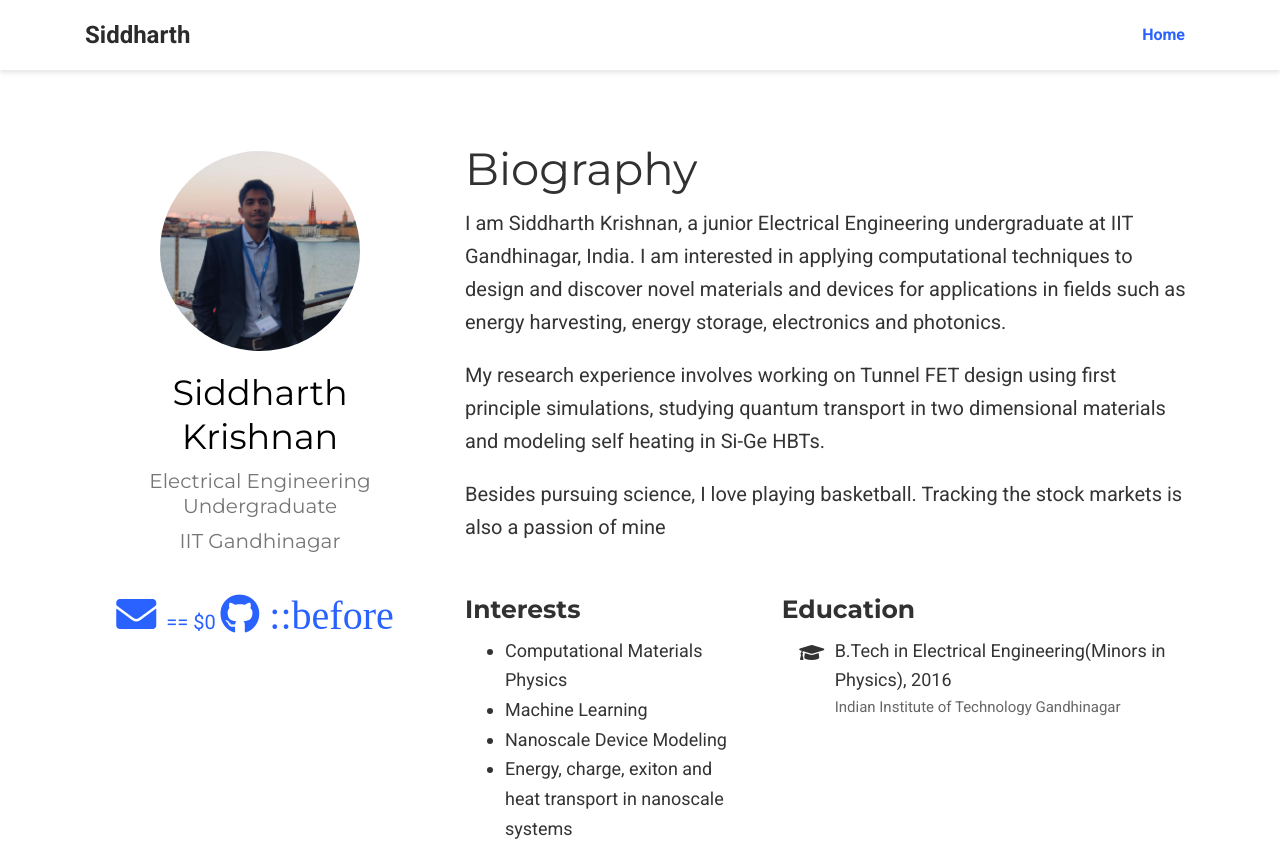
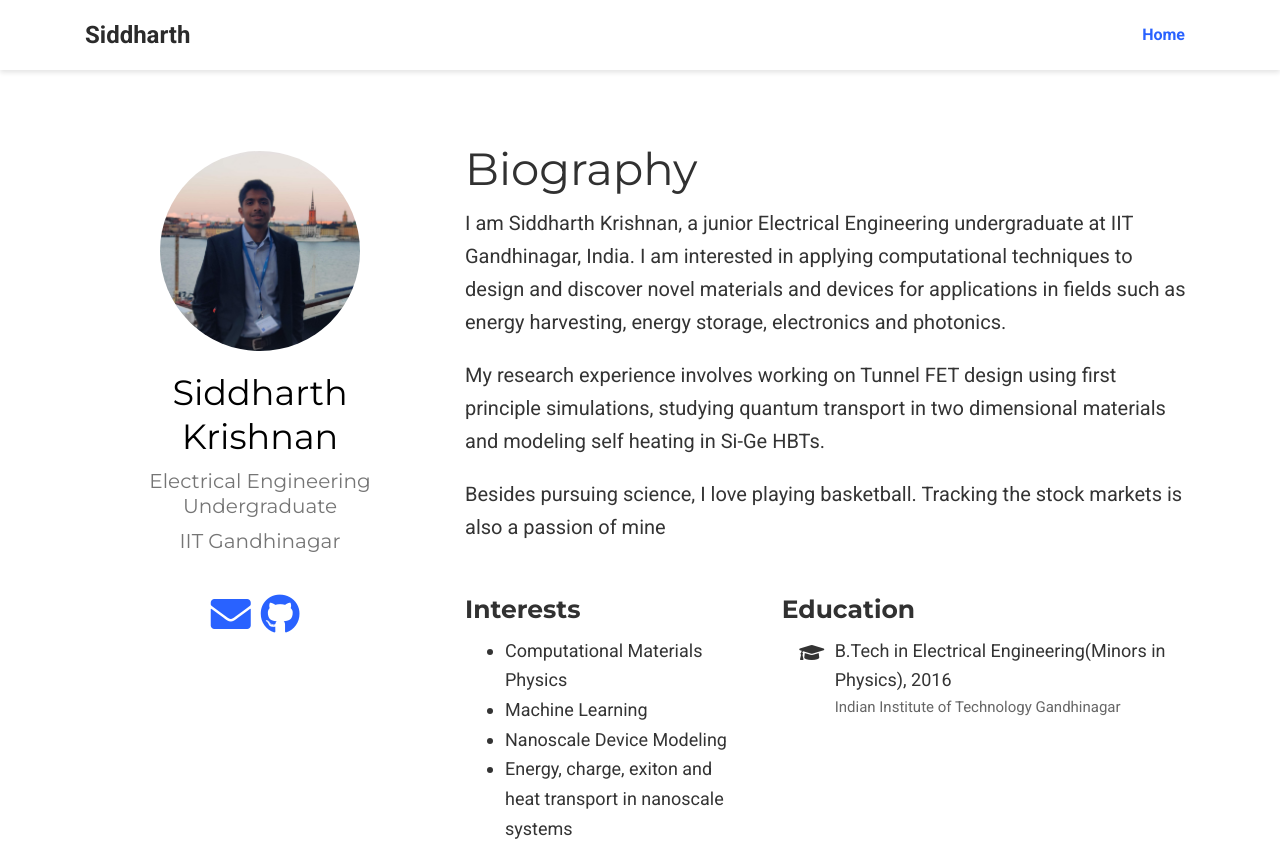
Before and after one commit to krishnansiddharth/krishnansiddharth.github.io, a plain HTML site: page index.html in a window 1280 px wide. Shown: the top 866 px of the page. Drawn offline with nearby package versions, Linux system fonts and the light colour scheme; some icons are missing.

Commit message:
Update index.html

```diff
--- a/index.html
+++ b/index.html
@@ -228,9 +228,9 @@
 
 
         <li>
-          <a itemprop="sameAs" href="https://github.com/krishnansiddharth" target="_blank" rel="noopener"> == $0
+          <a itemprop="sameAs" href="https://github.com/krishnansiddharth" target="_blank" rel="noopener">
             <i class="fab fa-github big-icon">
-            	::before
+
             </i>
           </a>
         </li>
```
